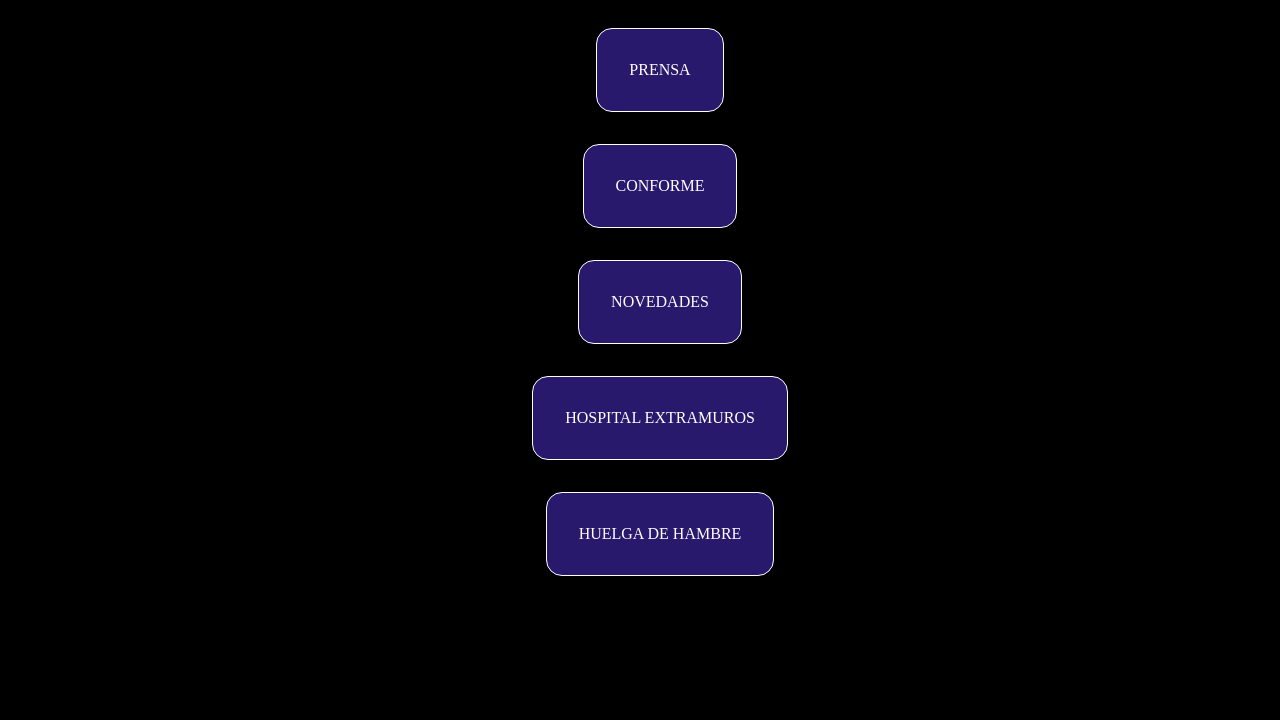
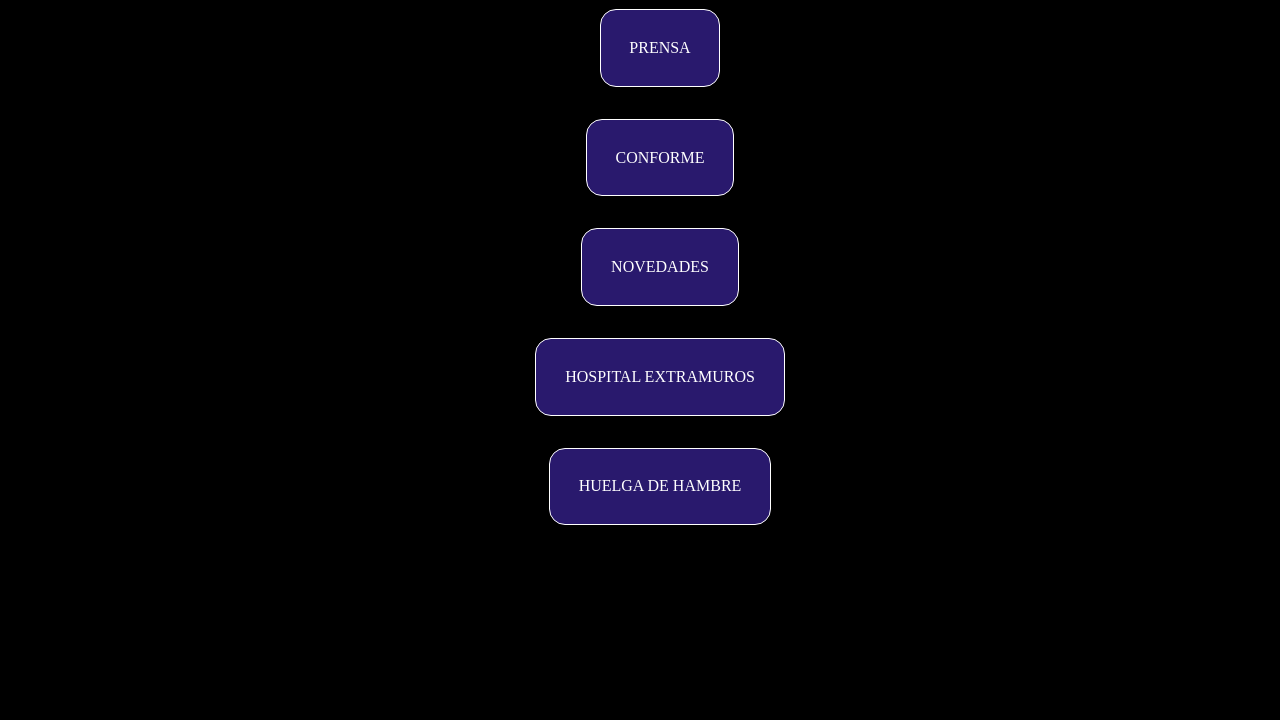
Before and after one commit to MatiasRuizSilva/SPF-PAGE, a plain HTML site: page index.html in a window 1280 px wide. Shown: the part 80-800 px from the top of the page. Drawn offline with Linux system fonts and the light colour scheme.

Commit message:
more changes, add a with links

```diff
--- a/index.html
+++ b/index.html
@@ -1,20 +1,22 @@
 <!DOCTYPE html>
 <html lang="en">
     <head>
-    <meta charset="UTF-8">
-    <meta http-equiv="X-UA-Compatible" content="IE=edge">
-    <meta name="viewport" content="width=device-width, initial-scale=1.0">
+        <meta charset="UTF-8" />
+        <meta http-equiv="X-UA-Compatible" content="IE=edge" />
+        <meta name="viewport" content="width=device-width, initial-scale=1.0" />
         <title>D.A.I.P.</title>
-    <link rel="stylesheet" href="style.css">
+        <link rel="stylesheet" href="style.css" />
     </head>
     <body>
         <h1 class="title">Direccion de Analisis de la Información</h1>
         <ul class="list">
-        <li class="link" id="prensa">PRENSA</li>
-        <li class="link" id="conforme">CONFORME</li>
-        <li class="link" id="novedades">NOVEDADES</li>
-        <li class="link" id="hospital">HOSPITAL EXTRAMUROS</li>
-        <li class="link" id="huelga">HUELGA DE HAMBRE</li>
+            <a href=""><li class="link" id="prensa">PRENSA</li></a>
+            <a href=""><li class="link" id="conforme">CONFORME</li></a>
+            <a href=""><li class="link" id="novedades">NOVEDADES</li></a>
+            <a href=""
+                ><li class="link" id="hospital">HOSPITAL EXTRAMUROS</li></a
+            >
+            <a href=""><li class="link" id="huelga">HUELGA DE HAMBRE</li></a>
         </ul>
     </body>
 </html>
--- a/style.css
+++ b/style.css
@@ -1,11 +1,11 @@
-body{
+body {
     background-color: black;
     color: white;
 }
 
-
-.title{
+.title {
     display: flex;
+    margin: auto;
     justify-content: center;
     background-color: rgb(46, 75, 155);
     color: white;
@@ -14,17 +14,22 @@ body{
     padding: 0.16em;
 }
 
-.list{
+.list {
     display: flex;
     flex-direction: column;
     list-style: none;
     align-items: center;
 }
 
-.link{
-    padding: 2em;
-    margin: 1em;
+.link {
+    padding: 1.8em;
+    margin: 1em auto;
     background-color: rgb(41, 25, 109);
     border-radius: 1em;
     border: 1px solid white;
 }
+
+a {
+    text-decoration: none;
+    color: white;
+}
```
Lines whose indentation alone changed are shown as unchanged.
